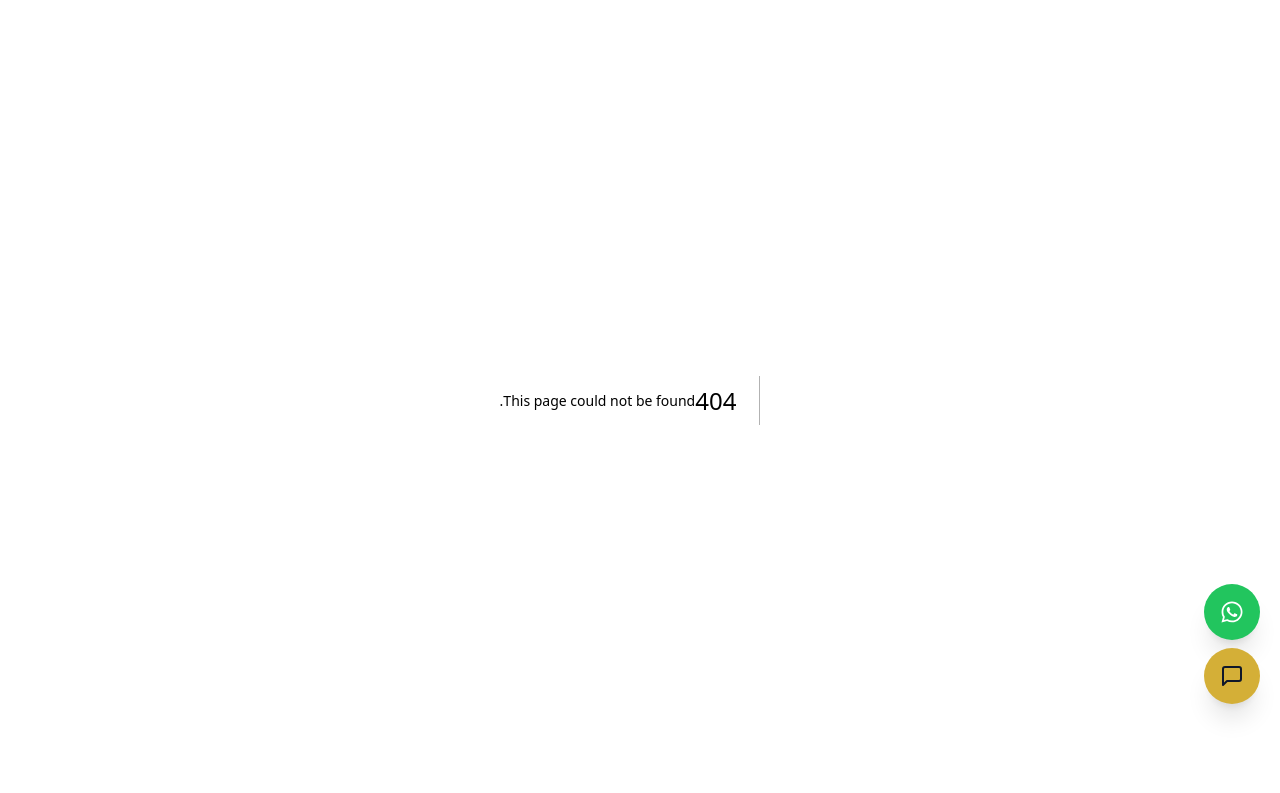
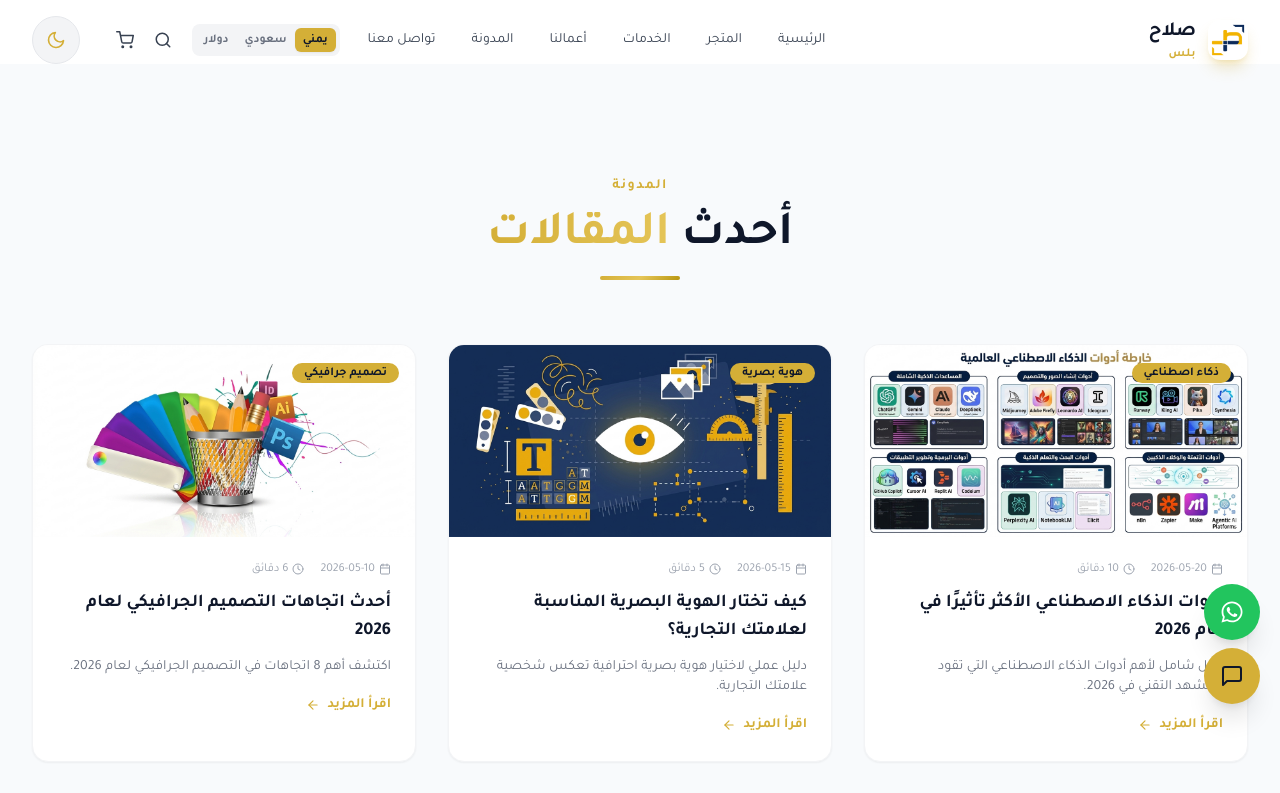
Before and after one commit to salahalbzali/salah-plus, a Next.js app: page /app/blog in a window 1280 px wide. Before the commit this address had no page. Shown: the top 793 px of the page. Built offline with nearby package versions, Linux system fonts and the light colour scheme.

Commit message:
Add BlogPage component with Navbar and Blog

```diff
--- /dev/null
+++ b/app/app/blog/page.tsx
@@ -0,0 +1,15 @@
+import Navbar from "@/components/Navbar";
+import Blog from "@/components/Blog";
+import ScrollToTop from "@/components/ScrollToTop";
+
+export default function BlogPage() {
+  return (
+    <>
+      <Navbar />
+      <div className="pt-16">
+        <Blog />
+      </div>
+      <ScrollToTop />
+    </>
+  );
+}
```
